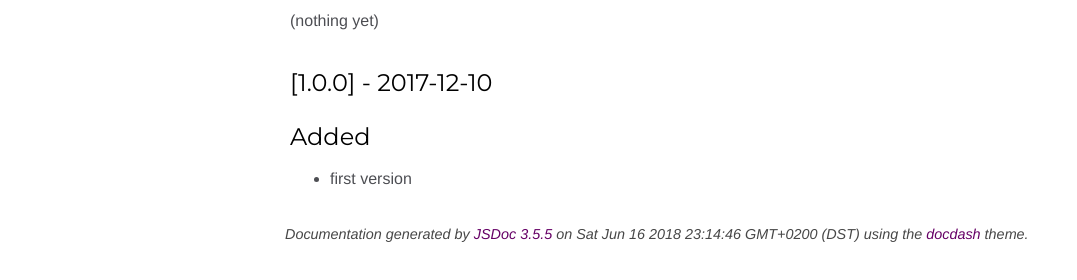
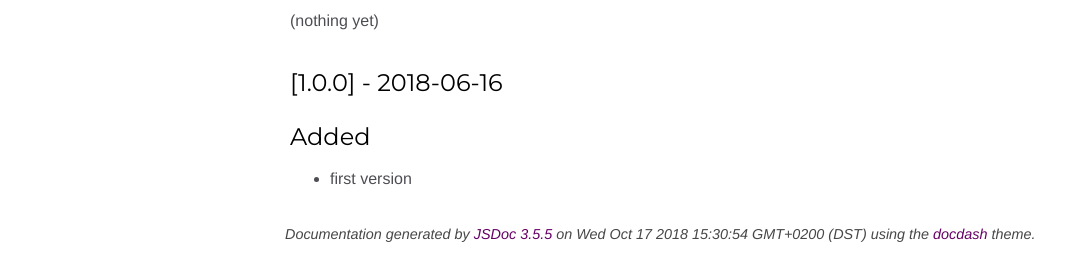
Before and after one commit to dzek69/dzek69.github.io, a plain HTML site: page node-dns-bugfix/tutorial-CHANGELOG.html in a window 1280 px wide. Shown: the part 300-580 px from the top of the page, without its empty margins (0-1077 px from the left). Drawn offline with Linux system fonts and the light colour scheme.

Commit message:
- updated node-dns-bugfix

```diff
--- a/node-dns-bugfix/tutorial-CHANGELOG.html
+++ b/node-dns-bugfix/tutorial-CHANGELOG.html
@@ -43,7 +43,7 @@
 <p>The format is based on <a href="http://keepachangelog.com/en/1.0.0/">Keep a Changelog</a>
 and this project adheres to <a href="http://semver.org/spec/v2.0.0.html">Semantic Versioning</a>.</p>
 <h2>[UNRELEASED]</h2><p>(nothing yet)</p>
-<h2>[1.0.0] - 2017-12-10</h2><h3>Added</h3><ul>
+<h2>[1.0.0] - 2018-06-16</h2><h3>Added</h3><ul>
 <li>first version</li>
 </ul>
 </article>
@@ -55,7 +55,7 @@ and this project adheres to <a href="http://semver.org/spec/v2.0.0.html">Semanti
 <br class="clear">
 
 <footer>
-    Documentation generated by <a href="https://github.com/jsdoc3/jsdoc">JSDoc 3.5.5</a> on Sat Jun 16 2018 23:14:46 GMT+0200 (DST) using the <a href="https://github.com/clenemt/docdash">docdash</a> theme.
+    Documentation generated by <a href="https://github.com/jsdoc3/jsdoc">JSDoc 3.5.5</a> on Wed Oct 17 2018 15:30:54 GMT+0200 (DST) using the <a href="https://github.com/clenemt/docdash">docdash</a> theme.
 </footer>
 
 <script>prettyPrint();</script>
```
Also changed, not shown: node-dns-bugfix/index.html (+1 -1 lines).
